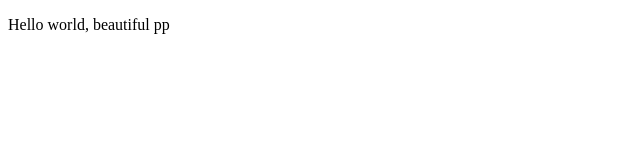
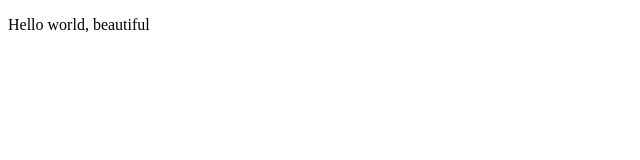
Before and after one commit to trungduc206/portfolio, a plain HTML site: page index.html in a window 1280 px wide. Shown: the full height of the page, 0-640 px from the left. Drawn offline with Linux system fonts and the light colour scheme.

Commit message:
Update index.html

```diff
--- a/index.html
+++ b/index.html
@@ -6,7 +6,7 @@
     <meta name="viewport" content="width=device-width, initial-scale=1.0">
     <title>Document</title>
 </head>
-<body><p>Hello world, beautiful pp</p>
+<body><p>Hello world, beautiful </p>
 
 </body>
 </html>
```
